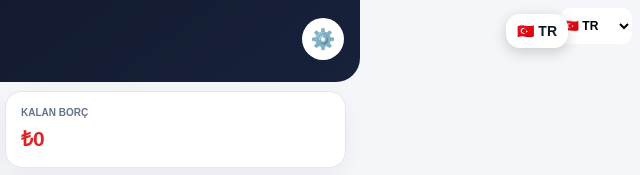
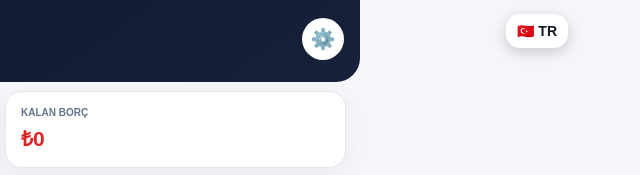
Before and after one commit to erayk7666-web/Borc-takip-pro, a website: page index.html in a window 1280 px wide. Shown: the top 175 px of the page, 640-1280 px from the left. Drawn offline with Linux system fonts and the light colour scheme.

Commit message:
Update index.html

```diff
--- a/index.html
+++ b/index.html
@@ -30,17 +30,6 @@
 <section id="debtPage" class="page"><div class="section">Tüm Borçlar</div><div id="debtPageList"></div></section>
 </main>
 <nav class="bottom"><button class="nav active" onclick="showPage('homePage',this)">🏠<br>Ana Sayfa</button><button class="nav" onclick="showPage('debtPage',this)">💳<br>Borçlar</button><button class="nav" onclick="showPage('statsPage',this)">📊<br>İstatistik</button><button class="nav" onclick="showPage('paymentsPage',this)">🧾<br>Ödemeler</button><button class="nav" onclick="showPage('calendarPage',this)">📅<br>Takvim</button></nav>
-<select id="languageSelect"
-onchange="BorcCepLanguage.setLanguage(this.value)"
-style="position:absolute;right:8px;top:8px;z-index:99999;width:72px;height:36px;border:0;border-radius:10px;background:#fff;font-weight:700;font-size:12px;">
-<option value="tr">🇹🇷 TR</option>
-<option value="en">🇬🇧 EN</option>
-<option value="de">🇩🇪 DE</option>
-<option value="fr">🇫🇷 FR</option>
-<option value="es">🇪🇸 ES</option>
-<option value="it">🇮🇹 IT</option>
-<option value="ru">🇷🇺 RU</option>
-</select>
 
 </div>
 <div id="modal" class="overlay"><div class="modal"><button class="close" onclick="closeModal()">×</button><div id="modalContent"></div></div></div>
```
